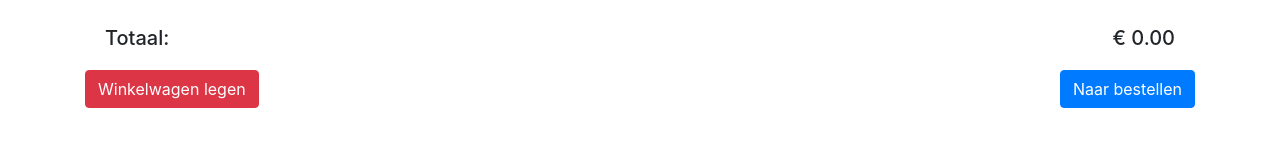
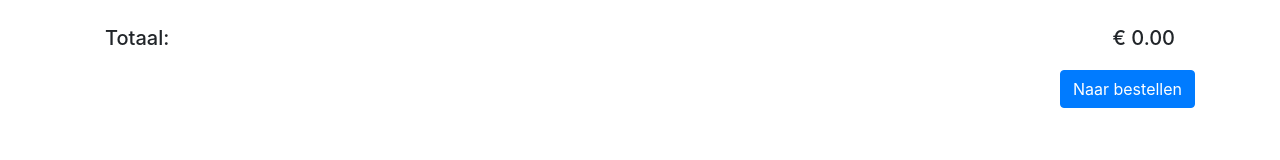
Before and after one commit to suusie1994/IPRWC-front-end, an Angular app: page /cart in a window 1280 px wide. Shown: the part 131-291 px from the top of the page. Built offline with nearby package versions, Linux system fonts and the light colour scheme; no server answers.

Commit message:
show empty cart button only when product in cart

```diff
--- a/src/app/cart/cart.component.html
+++ b/src/app/cart/cart.component.html
@@ -61,7 +61,7 @@
     </div>
   </div>
   <div class="row justify-content-between">
-    <div class="col">
+    <div class="col" *ngIf="cartItems.length">
       <button class="btn btn-danger" (click)="emptyCart()">Winkelwagen legen</button>
     </div>
     <div class="col align-self-end">
```
